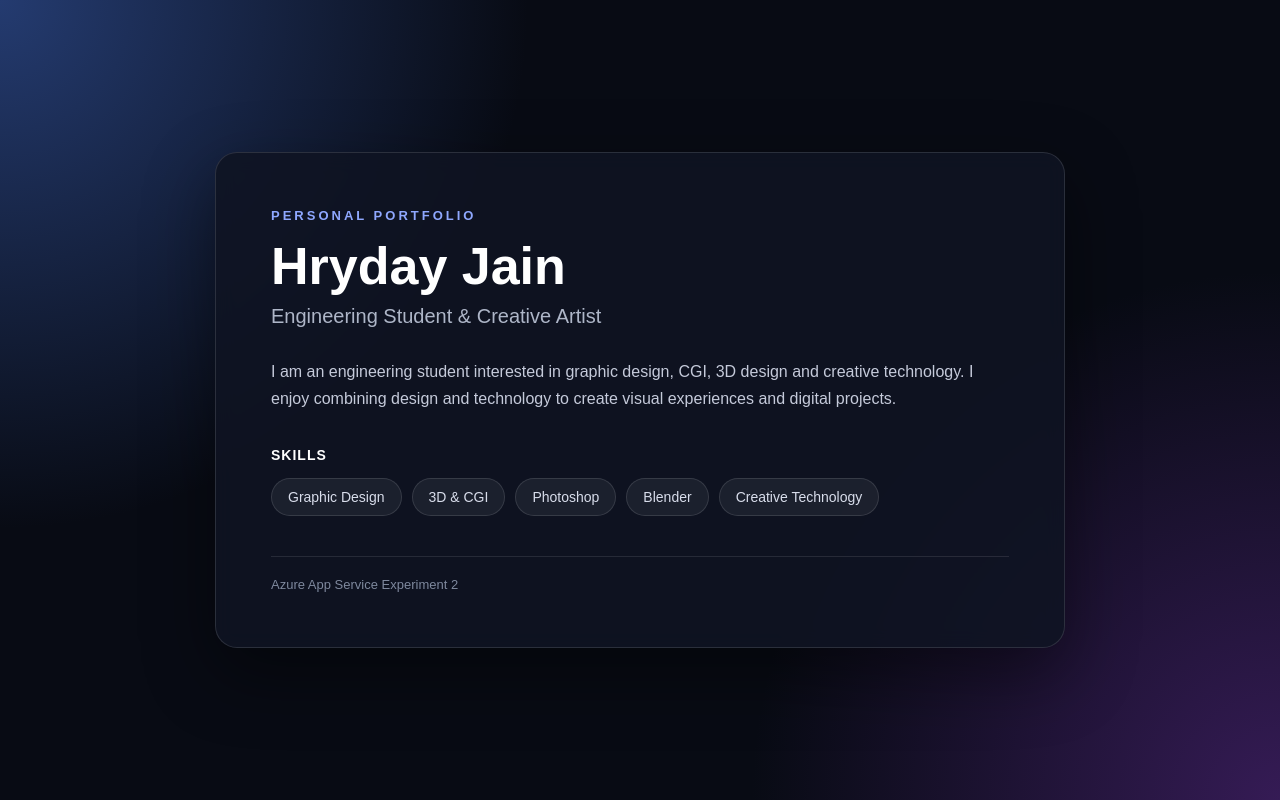
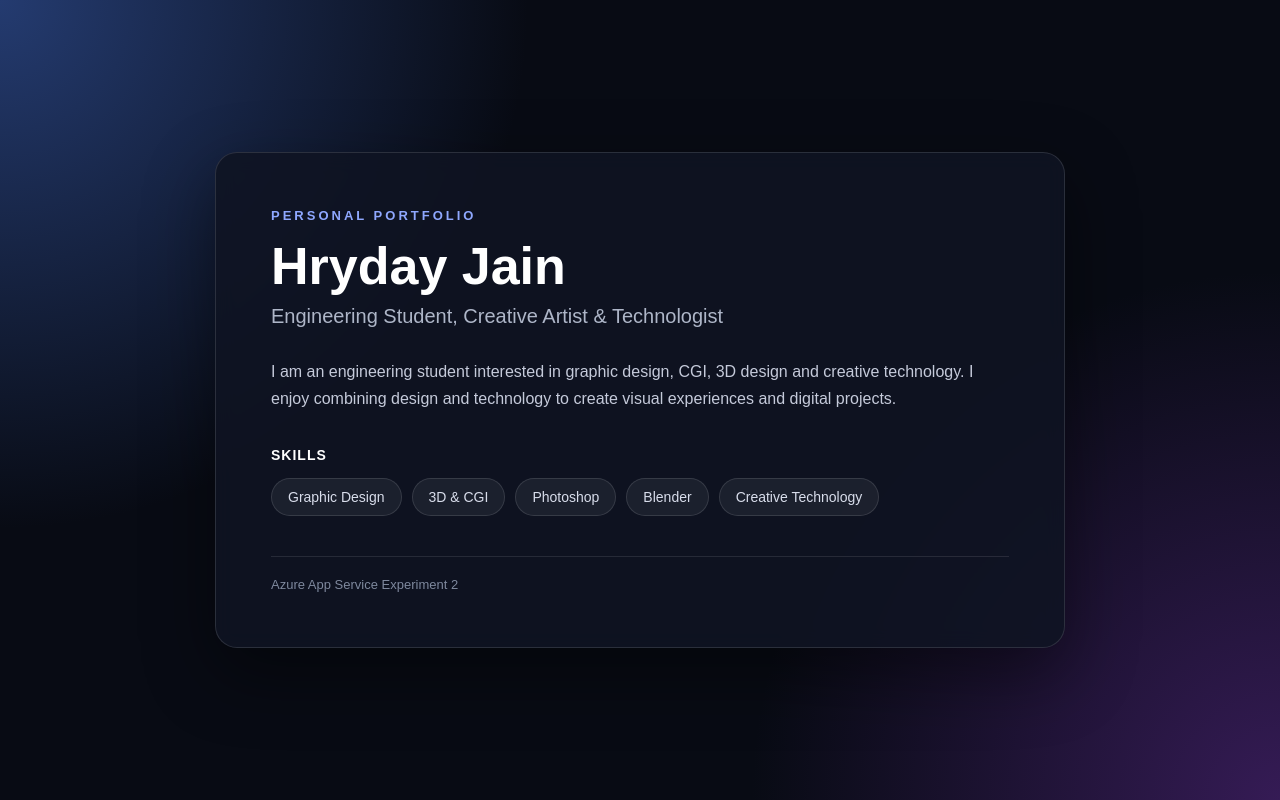
Before and after one commit to 26jainhryday-debug/Azure-Exp2, a plain HTML site: page index.html in a window 1280 px wide. Drawn offline with Linux system fonts and the light colour scheme.

Commit message:
Update portfolio

```diff
--- a/index.html
+++ b/index.html
@@ -134,7 +134,7 @@
         <h1>Hryday Jain</h1>
 
         <div class="role">
-            Engineering Student & Creative Artist
+            Engineering Student, Creative Artist & Technologist
         </div>
 
         <p class="about">
```
